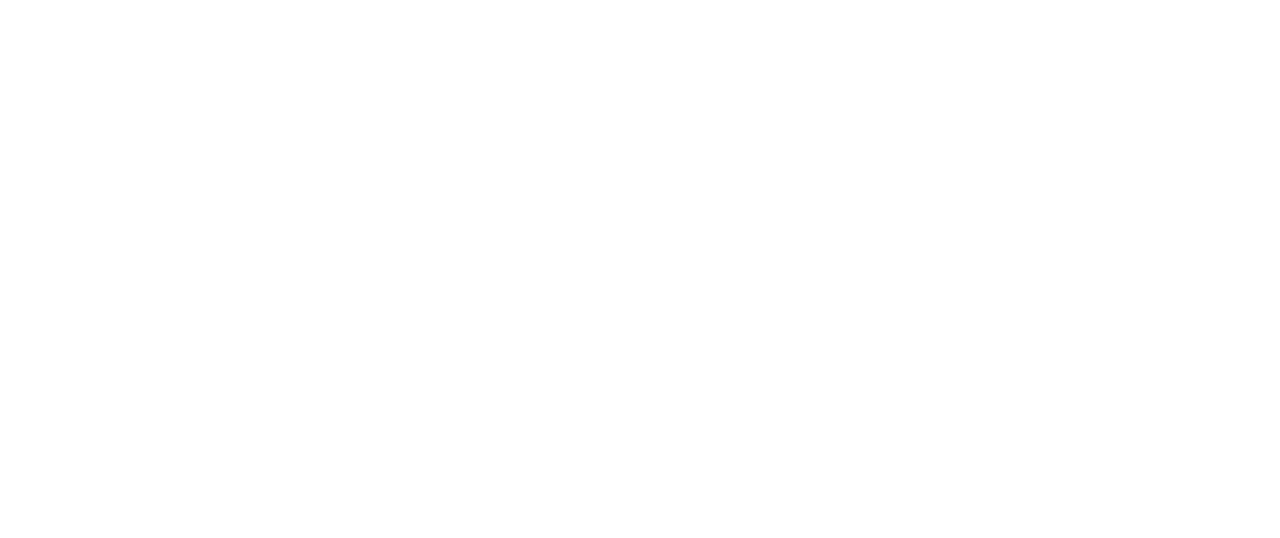
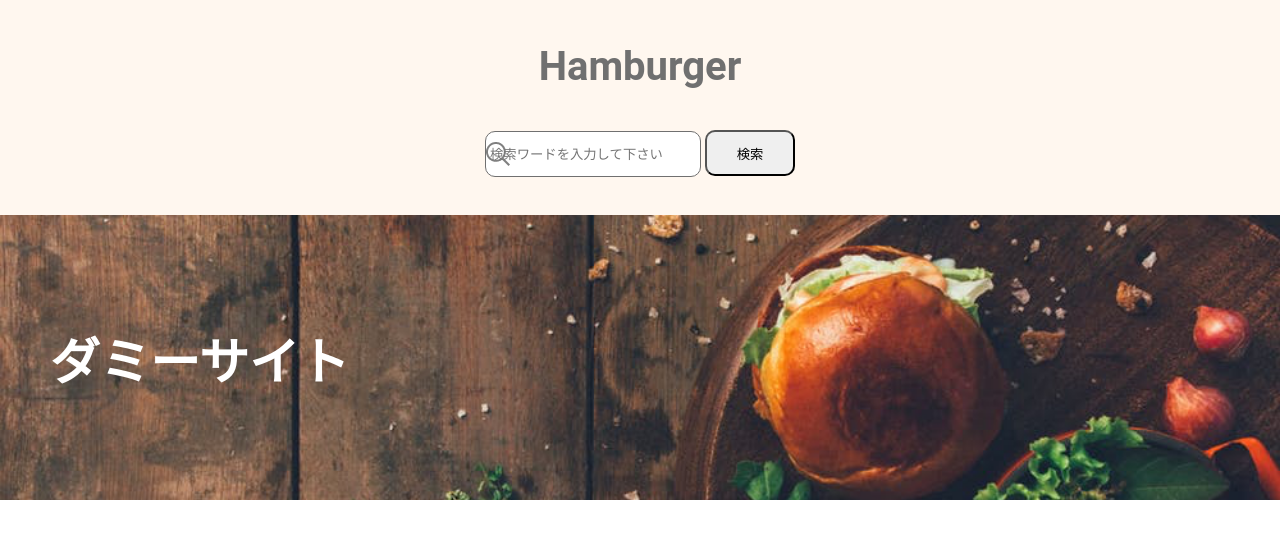
Before and after one commit to Hamu-T/HamburgerSite, a plain HTML site: page index.html in a window 1280 px wide. Drawn offline with Linux system fonts and the light colour scheme.

Commit message:
add-flocss_&_add-header

```diff
--- a/index.html
+++ b/index.html
@@ -4,9 +4,23 @@
     <meta charset="UTF-8">
     <meta http-equiv="X-UA-Compatible" content="IE=edge">
     <meta name="viewport" content="width=device-width, initial-scale=1.0">
+    <link rel="stylesheet" href="./css/style.css">
     <title>HamburgerSite</title>
 </head>
 <body>
+    <header class="l-header">
+        <h1 class="l-header__title p-title dummy-text">Hamburger</h1>
+        <form action="" class="p-search">
+            <input type="text" name="search" class="p-search__input c-input--search c-icon--grass" placeholder="検索ワードを入力して下さい">
+            <button type="submit" class="p-search__button c-button">検索</button>
+        </form>
+    </header>
+    <section class="l-section o-img--dummy">
+        <!-- <img class="o-img--dummy" src="./images/dummy.png" alt=""> -->
+        <h2 class="l-section__title c-dummy--title">ダミーサイト</h2>
+    </section>
+    <aside class="l-sidebar">
 
+    </aside>
 </body>
 </html>
--- /dev/null
+++ b/scss/foundation/_base.scss
@@ -0,0 +1,4 @@
+* {
+    padding: 0;
+    margin: 0;
+}
--- /dev/null
+++ b/scss/layout/_header.scss
@@ -0,0 +1,29 @@
+.l-header {
+    // position: absolute;
+    text-align: center;
+    width: 100%;
+    height: 215px;
+    left: 0%;
+    right: 0%;
+    top: 0%;
+    bottom: 0%;
+    background: #FFF7EF;
+    &__title {
+        &.p-title {
+           padding-top: 43px;
+           padding-bottom: 40px;
+
+        }
+
+    }
+}
+.p-title {
+
+    font-family: Roboto;
+    font-size: 40px;
+    font-weight: 700;
+    line-height: 47px;
+    letter-spacing: 0em;
+    color: #707070;
+
+}
--- /dev/null
+++ b/scss/layout/_section.scss
@@ -0,0 +1,18 @@
+.l-section {
+    background-image: url(../../images/dummy.jpg);
+    background-size: 100vw;
+    height: 285px;
+    &__title {
+        &.c-dummy--title {
+            font-family: M+ 1m;
+            font-size: 50px;
+            font-weight: 700;
+            line-height: 53px;
+            letter-spacing: 0em;
+            text-align: left;
+            padding: 122px 134px 11px 50px;
+            color: #fff;
+
+        }
+    }
+}
--- /dev/null
+++ b/scss/layout/_sidebar.scss
@@ -0,0 +1,9 @@
+.l-sidebar {
+    width: 240px;
+    height: 100vh;
+    background-color: antiquewhite;
+    display: block;
+    position: fixed;
+    top: 0;
+    right: -240px;
+}
--- /dev/null
+++ b/scss/object/component/_button.scss
@@ -0,0 +1,8 @@
+.c-button {
+    height: 46px;
+    width: 90px;
+    left: 349px;
+    top: 130px;
+    border-radius: 10px;
+
+}
--- /dev/null
+++ b/scss/object/component/_icon.scss
@@ -0,0 +1,13 @@
+.c-icon {
+    &--grass {
+        width: 24px;
+        height: 24px;
+        // left: 36px;
+        // top: 142px;
+        background-image: url(../../../images/grass.png);
+        // background-size: contain;
+        background-repeat: no-repeat;
+        background-position: left;
+
+    }
+}
--- /dev/null
+++ b/scss/object/component/_image.scss
@@ -0,0 +1,6 @@
+.o-img--dummy {
+    background-size: cover;
+    background-position: center;
+    background-repeat: no-repeat;
+
+}
--- /dev/null
+++ b/scss/object/component/_input.scss
@@ -0,0 +1,8 @@
+.c-input {
+    &--search {
+        padding: 4px;
+        border: 1px solid #707070;
+        background-color: #fff;
+        border-radius: 10px;
+    }
+}
--- /dev/null
+++ b/scss/object/component/_text.scss
@@ -0,0 +1,8 @@
+.c-dummy--title {
+    height: 53px;
+    width: 216px;
+    left: 25px;
+    top: 337px;
+    border-radius: nullpx;
+
+}
--- /dev/null
+++ b/scss/object/project/_search.scss
@@ -0,0 +1,19 @@
+.p-search {
+    gap: 10px;
+    &.c-icon--grass {
+        left: 36px;
+    }
+    &__input {
+        &.c-input--search {
+            box-sizing: border-box;
+            width: 216px;
+            height: 46px;
+        }
+    }
+    &__button {
+        &.c-button {
+            width: 90px;
+            height: 46px;
+        }
+    }
+}
```
Also changed, not shown: scss/style.scss (+12 -0 lines), css/style.css, css/style.min.css, images/dummy.jpg (added), images/grass.png (added), 5 other files.
